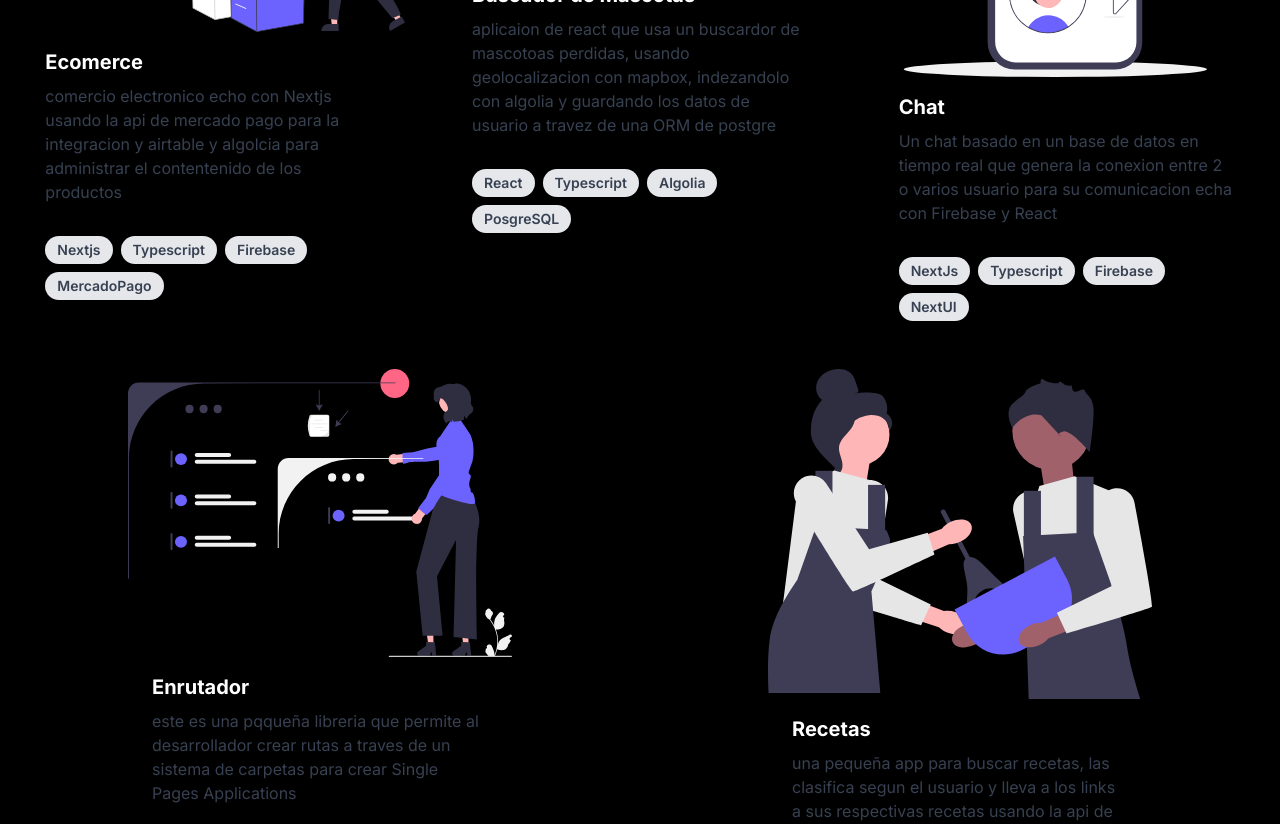
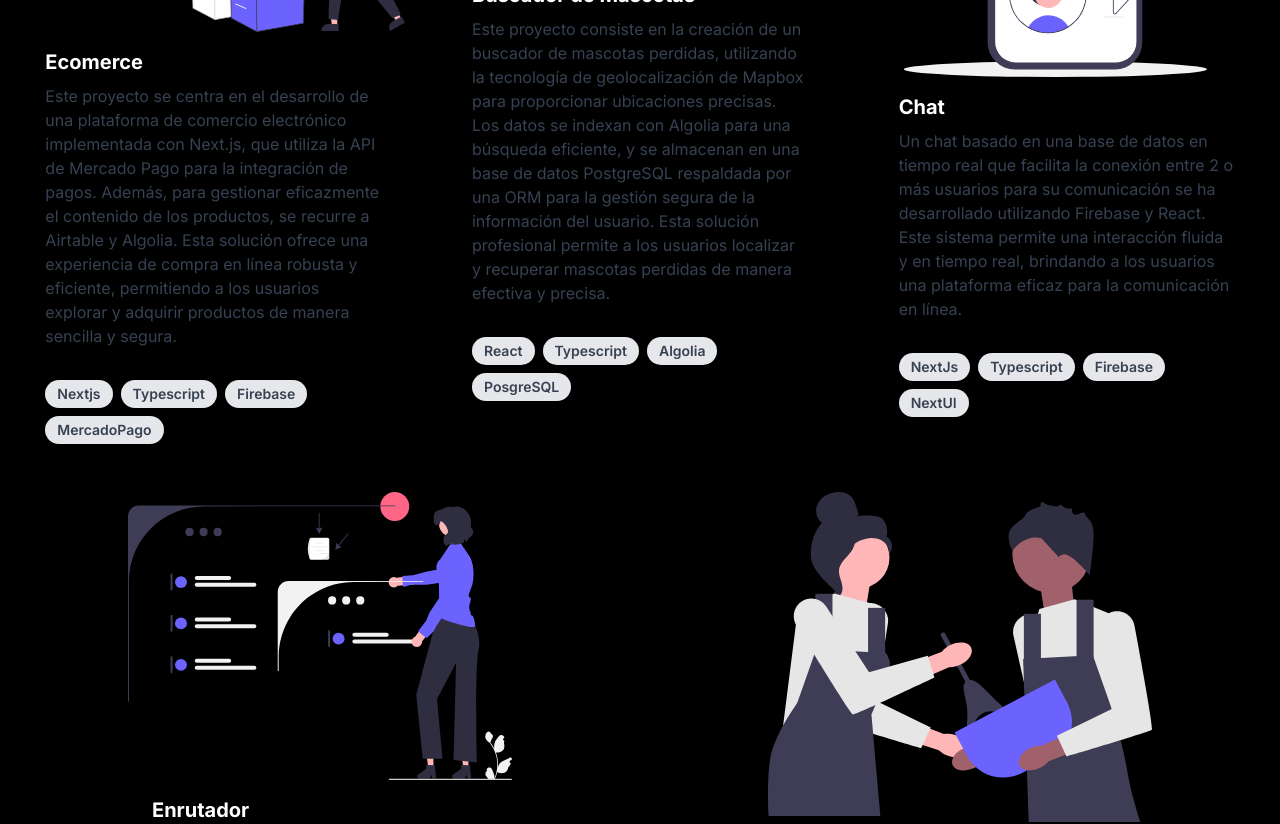
Before and after one commit to MarcosJoaquinDev/perfil, a Next.js app: page /projects in a window 1280 px wide. Shown: the part 400-1224 px from the top of the page. Built offline with nearby package versions, Linux system fonts and the light colour scheme.

Commit message:
add data proyects 1.0

```diff
--- a/src/data/proyects.ts
+++ b/src/data/proyects.ts
@@ -4,7 +4,7 @@ export const proyects = [
     id: "e-comerce",
     title: "Ecomerce",
     description:
-      "comercio electronico echo con Nextjs usando la api de mercado pago para la integracion y airtable y algolcia para administrar el contentenido de los productos",
+      "Este proyecto se centra en el desarrollo de una plataforma de comercio electrónico implementada con Next.js, que utiliza la API de Mercado Pago para la integración de pagos. Además, para gestionar eficazmente el contenido de los productos, se recurre a Airtable y Algolia. Esta solución ofrece una experiencia de compra en línea robusta y eficiente, permitiendo a los usuarios explorar y adquirir productos de manera sencilla y segura.",
     img: "/comerce.svg",
     tags:["Nextjs","Typescript", "Firebase","MercadoPago"],
     logos: [
@@ -19,7 +19,7 @@ export const proyects = [
     id: "buscardos-de-mascotas",
     title: "Buscador de Mascotas",
     description:
-      "aplicaion de react que usa un buscardor de mascotoas perdidas, usando geolocalizacion con mapbox, indezandolo con algolia y guardando los datos de usuario a travez de una ORM de postgre",
+      "Este proyecto consiste en la creación de un buscador de mascotas perdidas, utilizando la tecnología de geolocalización de Mapbox para proporcionar ubicaciones precisas. Los datos se indexan con Algolia para una búsqueda eficiente, y se almacenan en una base de datos PostgreSQL respaldada por una ORM para la gestión segura de la información del usuario. Esta solución profesional permite a los usuarios localizar y recuperar mascotas perdidas de manera efectiva y precisa.",
     img: "/dog.svg",
     tags:["React","Typescript", "Algolia","PosgreSQL"],
     logos: [
@@ -34,7 +34,7 @@ export const proyects = [
     id: "chat",
     title: "Chat",
     description:
-      "Un chat basado en un base de datos en tiempo real que genera la conexion entre 2 o varios usuario para su comunicacion echa con Firebase y React",
+      "Un chat basado en una base de datos en tiempo real que facilita la conexión entre 2 o más usuarios para su comunicación se ha desarrollado utilizando Firebase y React. Este sistema permite una interacción fluida y en tiempo real, brindando a los usuarios una plataforma eficaz para la comunicación en línea.",
     img: "/chat.svg",
     tags:["NextJs","Typescript", "Firebase","NextUI"],
     logos: [
@@ -49,7 +49,7 @@ export const proyects = [
     id: "enrutador",
     title: "Enrutador",
     description:
-      "este es una pqqueña libreria que permite al desarrollador crear rutas a traves de un sistema de carpetas para crear Single Pages Applications",
+      "Esta librería proporciona a los desarrolladores web una herramienta que les permite crear rutas de navegación de manera eficiente mediante un sistema de organización de carpetas, lo que facilita la creación de aplicaciones de página única (SPA, por sus siglas en inglés). Con esta solución, los desarrolladores pueden estructurar sus proyectos de manera ordenada y coherente, lo que simplifica el proceso de desarrollo y mejora la mantenibilidad de las SPAs.",
     img: "/route.svg",
     tags:["React","NodeJs","NPM"],
     logos: [
@@ -63,7 +63,7 @@ export const proyects = [
     id: "recetas",
     title: "Recetas",
     description:
-      "una pequeña app para buscar recetas, las clasifica segun el usuario y lleva a los links a sus respectivas recetas usando la api de la pagina de  Paulina cocina",
+      "Una pequeña app para buscar recetas, las clasifica segun el usuario y lleva a los links a sus respectivas recetas usando la api de la pagina de  Paulina cocina",
     img: "/cook.svg",
     tags:["React","Vitejs"],
     logos: [
```
